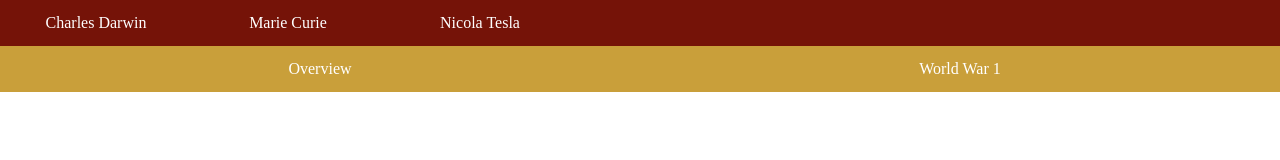
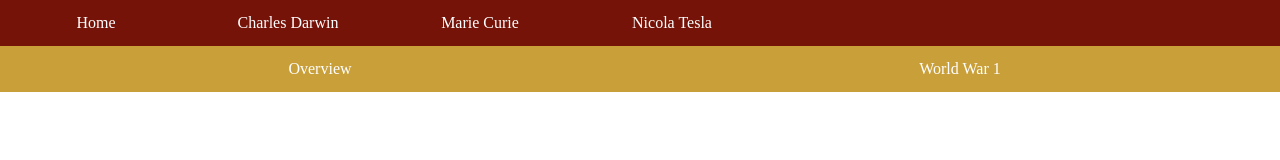
Before and after one commit to SDMoxon/precourse-section-3, a plain HTML site: page index2.html in a window 1280 px wide. Shown: the top 160 px of the page. Drawn offline with nearby package versions, Linux system fonts and the light colour scheme.

Commit message:
content update

```diff
--- a/index2.html
+++ b/index2.html
@@ -7,10 +7,11 @@
   <script src="https://ajax.googleapis.com/ajax/libs/jquery/3.2.0/jquery.min.js"></script>
   <script type = "text/javascript" src = "script.js"></script>
   <ul class = "nav pageNav" id = "top">
+    <li class = "navList pageNavList"><a href="index4.html">Home</a></li>
     <li class = "navList pageNavList"><a href="index.html">Charles Darwin</a></li>
     <li class = "navList pageNavList"><a href="index2.html">Marie Curie</a></li>
     <li class = "navList pageNavList"><a href="index3.html">Nicola Tesla</a></li>
-      </ul>
+        </ul>
 
   <ul class= "nav">
     <li class ="navList contentNavList_2"><a href="#section1">Overview</a></li>
```
Also changed, not shown: index.html (+1 -0 lines), index3.html (+2 -1 lines).
